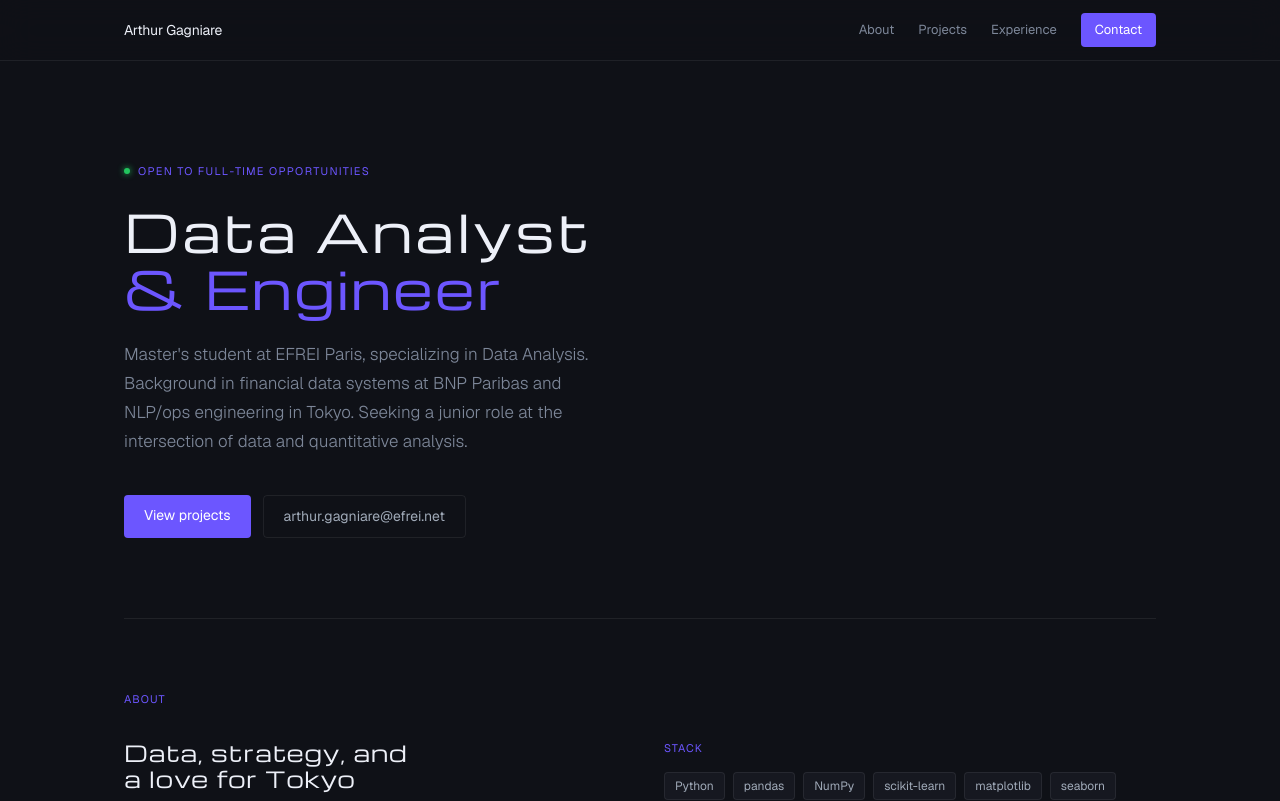
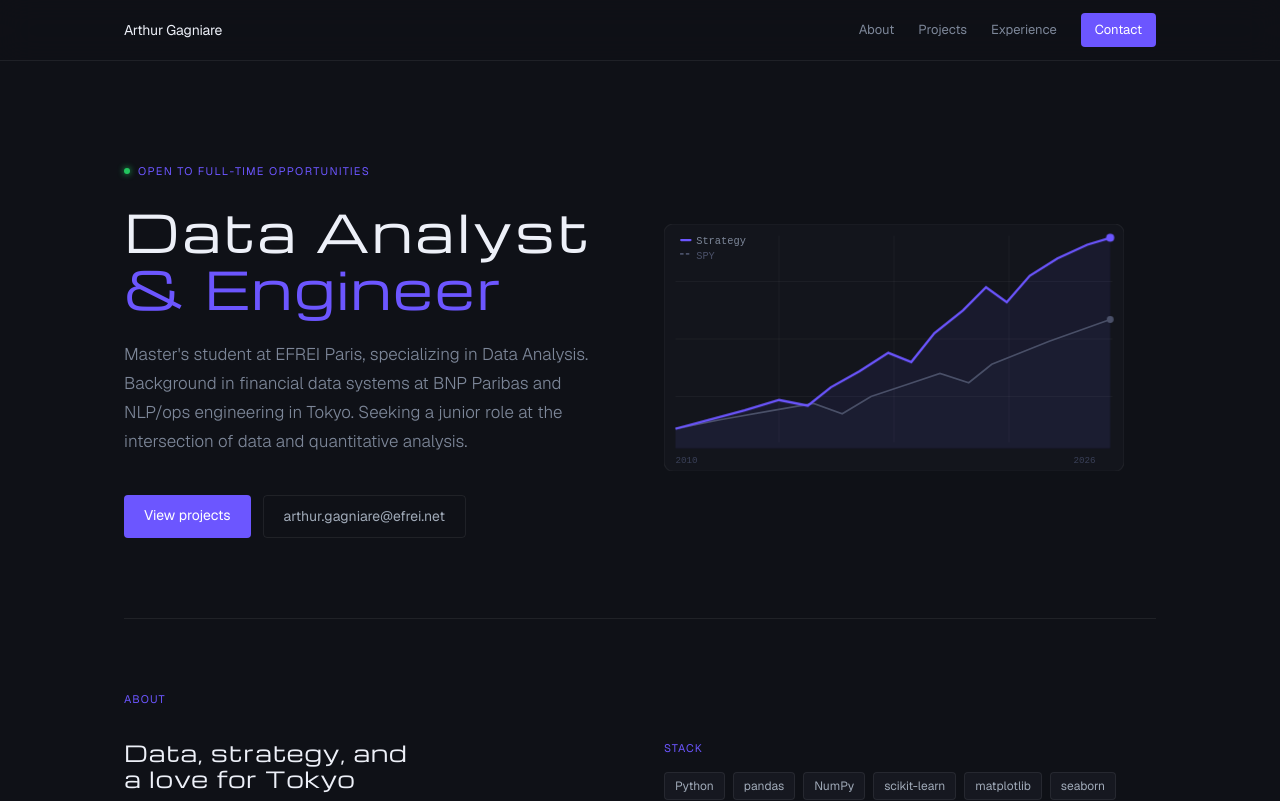
Before and after one commit to AGagniare/EUR-JPY-Monitor, a Next.js app: page /AGagniare-Portfolio/ in a window 1280 px wide. Shown: the top 801 px of the page. Built offline with nearby package versions, Linux system fonts and the light colour scheme.

Commit message:
feat: add animated equity curve to hero section

```diff
--- a/app/page.tsx
+++ b/app/page.tsx
@@ -108,6 +108,9 @@ export default function Home() {
       <section
         style={{ maxWidth: 1080, margin: "0 auto", padding: "96px 24px 80px" }}
       >
+        <div style={{ display: "flex", gap: 48, alignItems: "center", flexWrap: "wrap" }}>
+          {/* Left: text */}
+          <div style={{ flex: "1 1 320px" }}>
             <div
               style={{
                 display: "inline-flex",
@@ -213,6 +216,13 @@ export default function Home() {
               >
                 arthur.gagniare@efrei.net
               </a>
+            </div>
+          </div>
+
+          {/* Right: animated equity curve */}
+          <div style={{ flex: "1 1 320px" }}>
+            <EquityCurveAnimation />
+          </div>
         </div>
       </section>
 
@@ -792,6 +802,91 @@ function ExperienceRow({
   );
 }
 
+function EquityCurveAnimation() {
+  const strategyPoints =
+    "10,178 40,170 70,162 100,153 125,158 145,142 170,128 195,112 215,120 235,95 260,75 280,55 298,68 318,45 342,30 368,18 388,12";
+  const benchmarkPoints =
+    "10,178 50,170 90,163 130,156 155,165 180,150 210,140 240,130 265,138 285,122 310,112 335,102 360,93 388,83";
+
+  return (
+    <div style={{ width: "100%", maxWidth: 460 }}>
+      <style>{`
+        @keyframes eq-draw {
+          from { stroke-dashoffset: 1600; }
+          to   { stroke-dashoffset: 0; }
+        }
+        @keyframes eq-fade {
+          from { opacity: 0; }
+          to   { opacity: 1; }
+        }
+      `}</style>
+      <svg viewBox="0 0 400 215" width="100%" style={{ display: "block" }}>
+        {/* Background */}
+        <rect width="400" height="215" rx="8" fill="#13151c" />
+        <rect width="400" height="215" rx="8" fill="none" stroke="rgba(255,255,255,0.06)" strokeWidth="1" />
+
+        {/* Grid */}
+        {[50, 100, 150].map((y) => (
+          <line key={y} x1="10" y1={y} x2="390" y2={y} stroke="rgba(255,255,255,0.04)" strokeWidth="1" />
+        ))}
+        {[100, 200, 300].map((x) => (
+          <line key={x} x1={x} y1="10" x2={x} y2="190" stroke="rgba(255,255,255,0.04)" strokeWidth="1" />
+        ))}
+
+        {/* Fill areas — fade in after lines finish */}
+        <polyline
+          points={`${benchmarkPoints} 388,195 10,195`}
+          fill="rgba(74,80,104,0.06)" stroke="none"
+          style={{ opacity: 0, animation: "eq-fade 0.6s ease-out 2.6s forwards" }}
+        />
+        <polyline
+          points={`${strategyPoints} 388,195 10,195`}
+          fill="rgba(108,86,255,0.08)" stroke="none"
+          style={{ opacity: 0, animation: "eq-fade 0.6s ease-out 2.6s forwards" }}
+        />
+
+        {/* Benchmark line (fade in, grey) */}
+        <polyline
+          points={benchmarkPoints}
+          fill="none" stroke="#4a5068" strokeWidth="1.5"
+          style={{ opacity: 0, animation: "eq-fade 1.8s ease-out 0.5s forwards" }}
+        />
+
+        {/* Strategy line (draw animation, purple) */}
+        <polyline
+          points={strategyPoints}
+          fill="none" stroke="#6c56ff" strokeWidth="2"
+          style={{
+            strokeDasharray: "1600 1600",
+            strokeDashoffset: 1600,
+            animation: "eq-draw 2.2s ease-out 0.2s forwards",
+          }}
+        />
+
+        {/* End dots */}
+        <circle cx="388" cy="12" r="3.5" fill="#6c56ff"
+          style={{ opacity: 0, animation: "eq-fade 0.3s ease-out 2.4s forwards" }} />
+        <circle cx="388" cy="83" r="3" fill="#4a5068"
+          style={{ opacity: 0, animation: "eq-fade 0.3s ease-out 2.6s forwards" }} />
+
+        {/* Legend */}
+        <g style={{ opacity: 0, animation: "eq-fade 0.5s ease-out 2.5s forwards" }}>
+          <rect x="14" y="13" width="10" height="2" rx="1" fill="#6c56ff" />
+          <text x="28" y="17" fill="#7d8799" fontSize="9" fontFamily="monospace">Strategy</text>
+          <line x1="14" y1="26" x2="24" y2="26" stroke="#4a5068" strokeWidth="1.5" strokeDasharray="3,2" />
+          <text x="28" y="30" fill="#4a5068" fontSize="9" fontFamily="monospace">SPY</text>
+        </g>
+
+        {/* Year labels */}
+        <g style={{ opacity: 0, animation: "eq-fade 0.5s ease-out 2.5s forwards" }}>
+          <text x="10" y="208" fill="#3a4058" fontSize="8" fontFamily="monospace">2010</text>
+          <text x="356" y="208" fill="#3a4058" fontSize="8" fontFamily="monospace">2026</text>
+        </g>
+      </svg>
+    </div>
+  );
+}
+
 /* ─── Data ───────────────────────────────────────────────────── */
 
 const projects = [
```
Lines whose indentation alone changed are shown as unchanged.
